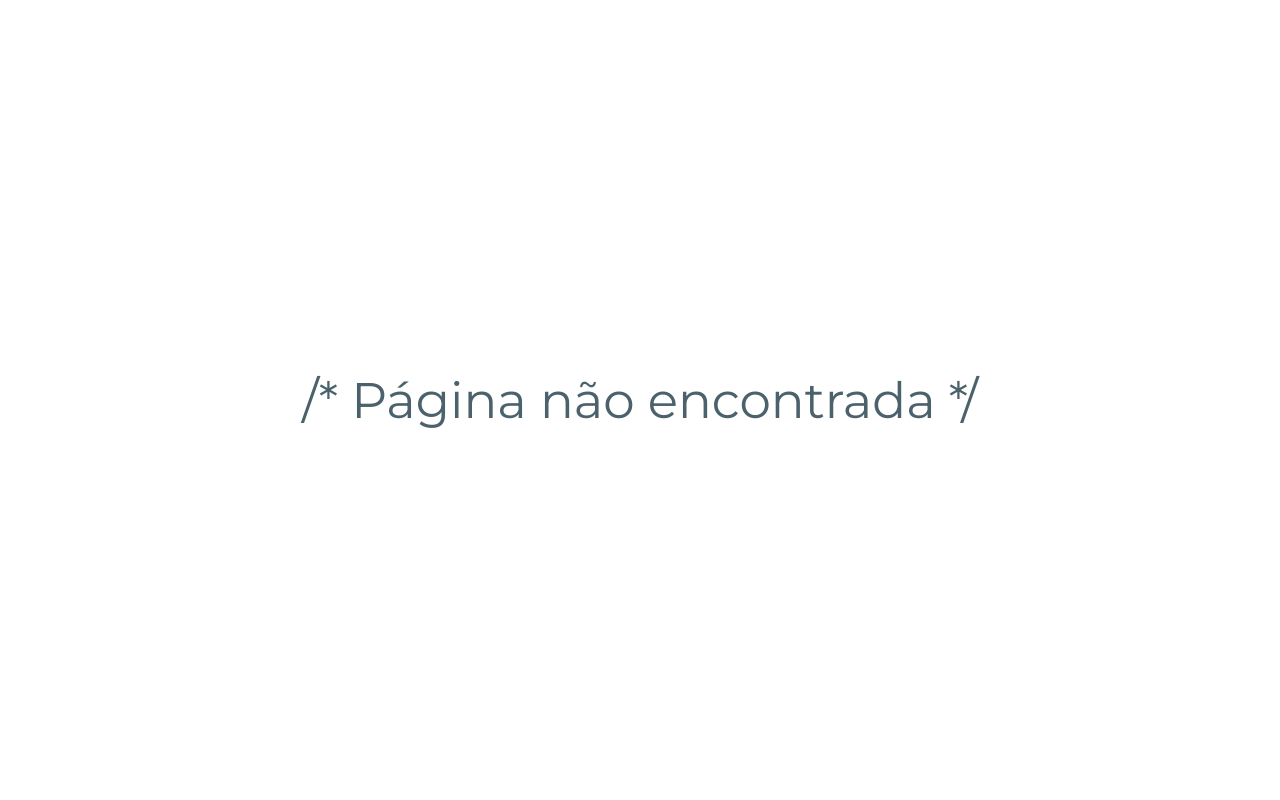
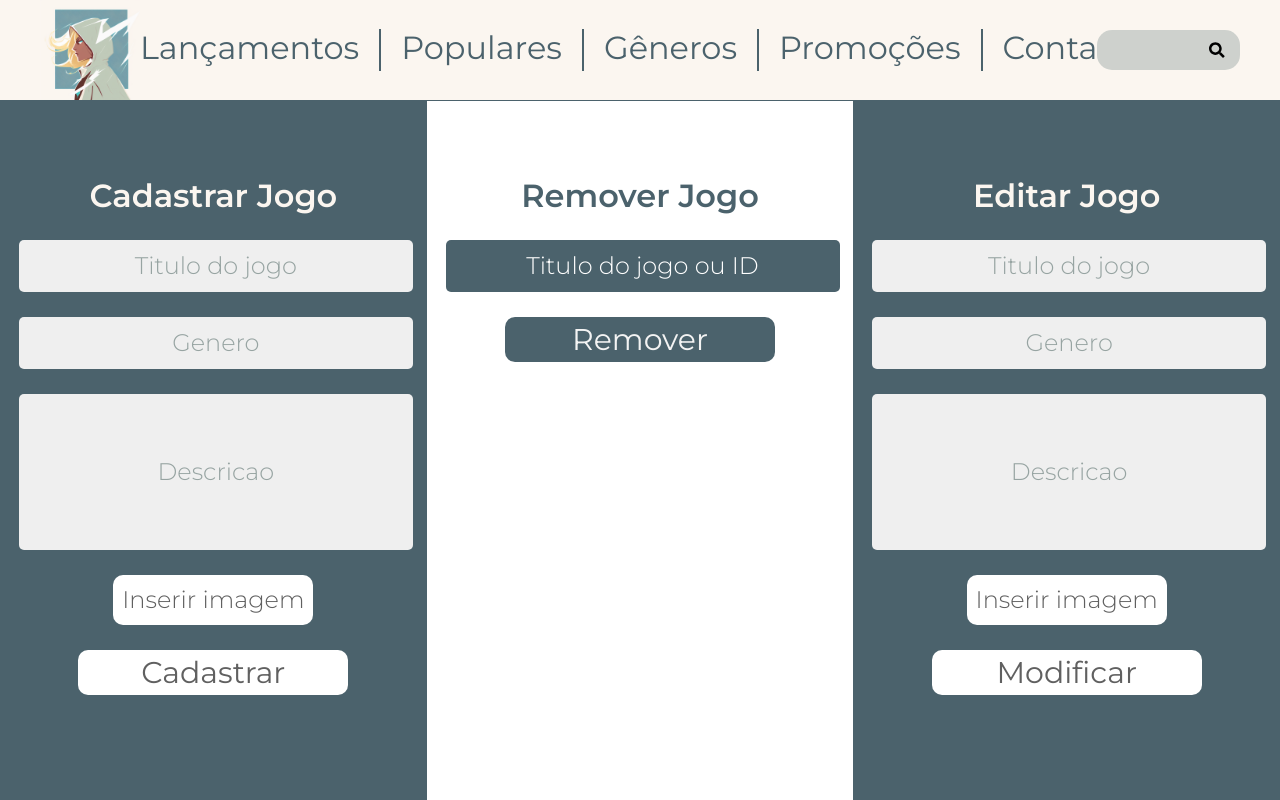
Before and after one commit to bernardoleris/game-dame, a React (Vite) app in the folder my-react-app/: page /admin in a window 1280 px wide. Built offline with nearby package versions, Linux system fonts and the light colour scheme.

Commit message:
Criando tela de admin

```diff
--- a/my-react-app/src/App.jsx
+++ b/my-react-app/src/App.jsx
@@ -5,8 +5,9 @@ import Login from './pages/Login.jsx'
 import ShoppingCart from "./pages/ShoppingCart/ShoppingCart.jsx";
 import NoMatch from "./pages/NoMatch.jsx"
 import ForgotPassword from './pages/ForgotPassword.jsx'
+import UnderDevelopment from "./pages/UnderDevelopment.jsx";
+import Admin from "./pages/Admin/Admin.jsx"
 import { Routes, Route } from "react-router-dom";
-import UnderDevelopment from "./pages/UnderDevelopment.jsx";
 import { Provider } from 'jotai';
 
 function App() {
@@ -19,6 +20,7 @@ function App() {
         <Route path='/shoppingcart' element={<ShoppingCart />}></Route>
         <Route path='/forgotpassword' element={<ForgotPassword />}></Route>
         <Route path='/underdevelopment' element={<UnderDevelopment />}></Route>
+        <Route path='/admin' element={<Admin />}></Route>
         <Route path="*" element={<NoMatch />}></Route>
       </Routes>
     </Provider>
--- a/my-react-app/src/components/Button.jsx
+++ b/my-react-app/src/components/Button.jsx
@@ -8,21 +8,22 @@ const StyledButton = styled.button`
     display: flex;
     justify-content: center;
     align-items: center;
-    width: ${props => props.variant === 'payment' ? '220px' : '270px'};
-    height: 45px;
-    background: #4B626C;
+    width: ${props => props.width || (props.variant === 'payment' ? '220px' : '270px')};
+    height: ${props => props.height || '45px'};
+    background: ${props => props.bgColor || '#4B626C'};
     border-radius: 10px;
-    color: #FBF6F0;
-    font-size: ${props => props.variant === 'payment' ? '20px' : '30px'};
+    color: ${props => props.textColor || '#FBF6F0'};
+    font-size: ${props => props.fontSize || (props.variant === 'payment' ? '20px' : '30px')}; /* Adiciona a prop para o tamanho da fonte */
+    font-weight: ${props => props.fontWeight || 'normal'}; /* Adiciona a prop para o peso da fonte */
     text-decoration: none;
     border: none;
     cursor: pointer;
     gap: 10px;
     margin-top: ${props => props.variant === 'payment' ? '60px' : '0px'};
-    transition: transform 0.3s ease; /* Adiciona a transição suave */
+    transition: transform 0.3s ease;
 
     &:hover {
-        transform: scale(1.1); /* Aumenta o tamanho do botão em 10% */
+        transform: scale(1.1);
     }
 `;
 
@@ -35,7 +36,15 @@ const StyledIcon = styled.span`
 function Button(props) {
     return (
         <StyleSheetManager shouldForwardProp={prop => isPropValid(prop)}>
-            <StyledButton variant={props.variant}>
+            <StyledButton
+                variant={props.variant}
+                bgColor={props.bgColor}
+                textColor={props.textColor}
+                width={props.width}
+                height={props.height}
+                fontSize={props.fontSize} /* Passa a prop para o tamanho da fonte */
+                fontWeight={props.fontWeight} /* Passa a prop para o peso da fonte */
+            >
                 {props.text}
                 {props.icon ? (
                     <StyledIcon variant={props.variant}>
--- a/my-react-app/src/components/Input.jsx
+++ b/my-react-app/src/components/Input.jsx
@@ -1,24 +1,38 @@
 import React from "react";
-import styled from "styled-components";
+import styled, { StyleSheetManager } from "styled-components";
+import isPropValid from '@emotion/is-prop-valid';
 
 const StyledInput = styled.input`
     font-family: Montserrat, sans-serif;
     font-style: normal;
-    width: 390px;
-    height: 50px;
+    width: ${props => props.width || '390px'};
+    height: ${props => props.height || '50px'};
     font-size: 24px;
     border-radius: 5px;
-    background-color: #EFEFEF;
-    color: #97A4A2;
+    background-color: ${props => props.backgroundColor || '#EFEFEF'};
+    color: ${props => props.color || '#97A4A2'};
     font-weight: 300;
+    text-align: ${props => props.align || 'left'}; // Usando align ao invés de textAlign
+
+    &::placeholder {
+        color: ${props => props.placeholderColor || '#97A4A2'};
+    }
 `;
 
 function Input(props) {
     return (
-        <StyledInput
-            type="text"
-            placeholder={props.placeholder}
-        />
+        <StyleSheetManager shouldForwardProp={prop => isPropValid(prop)}>
+            <StyledInput
+                type="text"
+                placeholder={props.placeholder}
+                width={props.width}
+                height={props.height}
+                align={props.textAlign} // Usando align ao invés de textAlign
+                backgroundColor={props.backgroundColor}
+                color={props.color}
+                placeholderColor={props.placeholderColor}
+            />
+        </StyleSheetManager>
     );
 }
 
--- a/my-react-app/src/components/Perfil/Perfil.jsx
+++ b/my-react-app/src/components/Perfil/Perfil.jsx
@@ -3,6 +3,7 @@ import './Perfil.css';
 import { RiPencilFill } from "react-icons/ri";
 import { FaRegTrashAlt } from "react-icons/fa";
 import Button from "../Button.jsx";
+import { Link } from "react-router-dom";
 
 function Perfil(){
     return (
@@ -13,7 +14,9 @@ function Perfil(){
                 <p className="perfil-escrito">Seu CPF é 123.456.789-00 </p>
                 <Button text="Alterar Dados" icon={<RiPencilFill />} />
                 <Button text="Excluir Conta" icon={<FaRegTrashAlt />} />
-                <Button text="Tela do admin" />
+                <Link to="/admin">
+                    <Button text="Tela do admin" />
+                </Link>
             </div>
         </div>
     )
--- a/my-react-app/src/components/PerfilJogos/PerfilJogos.css
+++ b/my-react-app/src/components/PerfilJogos/PerfilJogos.css
@@ -13,7 +13,6 @@
     display: flex;
     flex-direction: column;
     width: auto;
-
 }
 
 .jogos-texto{
--- /dev/null
+++ b/my-react-app/src/pages/Admin/Admin.css
@@ -0,0 +1,45 @@
+.telas-admin{
+    display: flex;
+    flex-direction: row;
+    height: calc(100vh - 101px);
+    width: 100%;
+}
+
+.box-admin{
+    display: flex;
+    flex-direction: column;
+    gap: 25px;
+    background-color: #4B626C;
+    width: calc(100vh);
+    align-items: center;
+    align-content: center;
+    justify-content: center;
+    text-align: center;
+}
+
+.box-admin:nth-child(2) {
+    background-color: #FFFFFF;
+}
+
+.admin-titulo{
+    font-family: Montserrat, sans-serif;
+    font-style: normal;
+    font-weight: 600;
+    font-size: 32px;
+    color: #FBF6F0;
+}
+
+.box-admin:nth-child(2) .admin-titulo {
+    color:#4B626C;
+}
+
+.size-box{
+    display: flex;
+    flex-direction: column;
+    gap: 25px;
+    height: 550px;
+    align-items: center;
+    align-content: center;
+    text-align: center;
+
+}
--- /dev/null
+++ b/my-react-app/src/pages/Admin/Admin.jsx
@@ -0,0 +1,110 @@
+import React from "react";
+import Navbar from "../../components/Navbar/Navbar.jsx";
+import './Admin.css';
+import '../../styles/Index.css';
+import Input from '../../components/Input.jsx'
+import Button from "../../components/Button.jsx";
+
+function Admin(){
+    return (
+        <div>
+            <Navbar />
+            <div className="telas-admin">
+                <div className="box-admin">
+                    <div className="size-box">
+                        <div className="admin-titulo">Cadastrar Jogo</div>
+                            <Input
+                                placeholder="Titulo do jogo"
+                                textAlign="center"
+                                height="50px"
+                                width="390px"
+                            />
+                            <Input
+                                placeholder="Genero"
+                                textAlign="center"
+                                height="50px"
+                                width="390px"
+                            />
+                            <Input
+                                placeholder="Descricao"
+                                textAlign="center"
+                                height="154px"
+                                width="390px"
+                            />
+                            <Button
+                                text="Inserir imagem"
+                                bgColor="#FFFFFF"
+                                textColor="#606060"
+                                height="50px"
+                                width="200px"
+                                fontSize="24px"
+                                fontWeight="300"
+                            />
+                            <Button
+                                text="Cadastrar"
+                                bgColor="#FFFFFF"
+                                textColor="#606060"
+                            />
+                        </div>
+                    </div>
+                <div className="box-admin">
+                    <div className="size-box">
+                        <div className="admin-titulo">Remover Jogo</div>
+                        <Input
+                            placeholder="Titulo do jogo ou ID"
+                            textAlign="center"
+                            height="50px"
+                            width="390px"
+                            backgroundColor="#4B626C" // define a cor de fundo
+                            placeholderColor="#FFFFFF"
+                        />
+                        <Button
+                            text="Remover"
+                            bgColor="#4B626C"
+                            textColor="#F3F3F3"
+                        />
+                        </div>
+                    </div>
+                <div className="box-admin">
+                    <div className="size-box">
+                        <div className="admin-titulo">Editar Jogo</div>
+                        <Input
+                            placeholder="Titulo do jogo"
+                            textAlign="center"
+                            height="50px"
+                            width="390px"
+                        />
+                        <Input
+                            placeholder="Genero"
+                            textAlign="center"
+                            height="50px"
+                            width="390px"
+                        />
+                        <Input
+                            placeholder="Descricao"
+                            textAlign="center"
+                            height="154px"
+                            width="390px"
+                        />
+                        <Button
+                            text="Inserir imagem"
+                            bgColor="#FFFFFF"
+                            textColor="#606060"
+                            height="50px"
+                            width="200px"
+                            fontSize="24px"
+                            fontWeight="300"
+                        />
+                        <Button
+                            text="Modificar"
+                            bgColor="#FFFFFF"
+                            textColor="#606060"
+                        />
+                        </div>
+                </div>
+            </div>
+        </div>
+    )
+}
+
+export default Admin;
--- a/my-react-app/src/styles/AcessPages.css
+++ b/my-react-app/src/styles/AcessPages.css
@@ -44,13 +44,18 @@
     width: auto;
 }
 
-.arrow{
+.arrow {
     font-size: 35px;
     color: #4B626C;
+    transition: font-size 0.2s ease-in-out;
+}
+
+.arrow:hover {
+    font-size: 40px;
 }
 
 .acess-texto:hover {
-    color: #89adbe; /* Nova cor quando o mouse estiver em cima */
+    color: #89adbe;
 }
 
 .acess-container{
--- a/my-react-app/src/styles/Index.css
+++ b/my-react-app/src/styles/Index.css
@@ -15,3 +15,11 @@ html, body{
     justify-content: space-between;
     align-items: center;
 }
+
+a:has(button) {
+    text-decoration: none;
+}
+
+a:has(button):hover {
+    text-decoration: none;
+}
```
